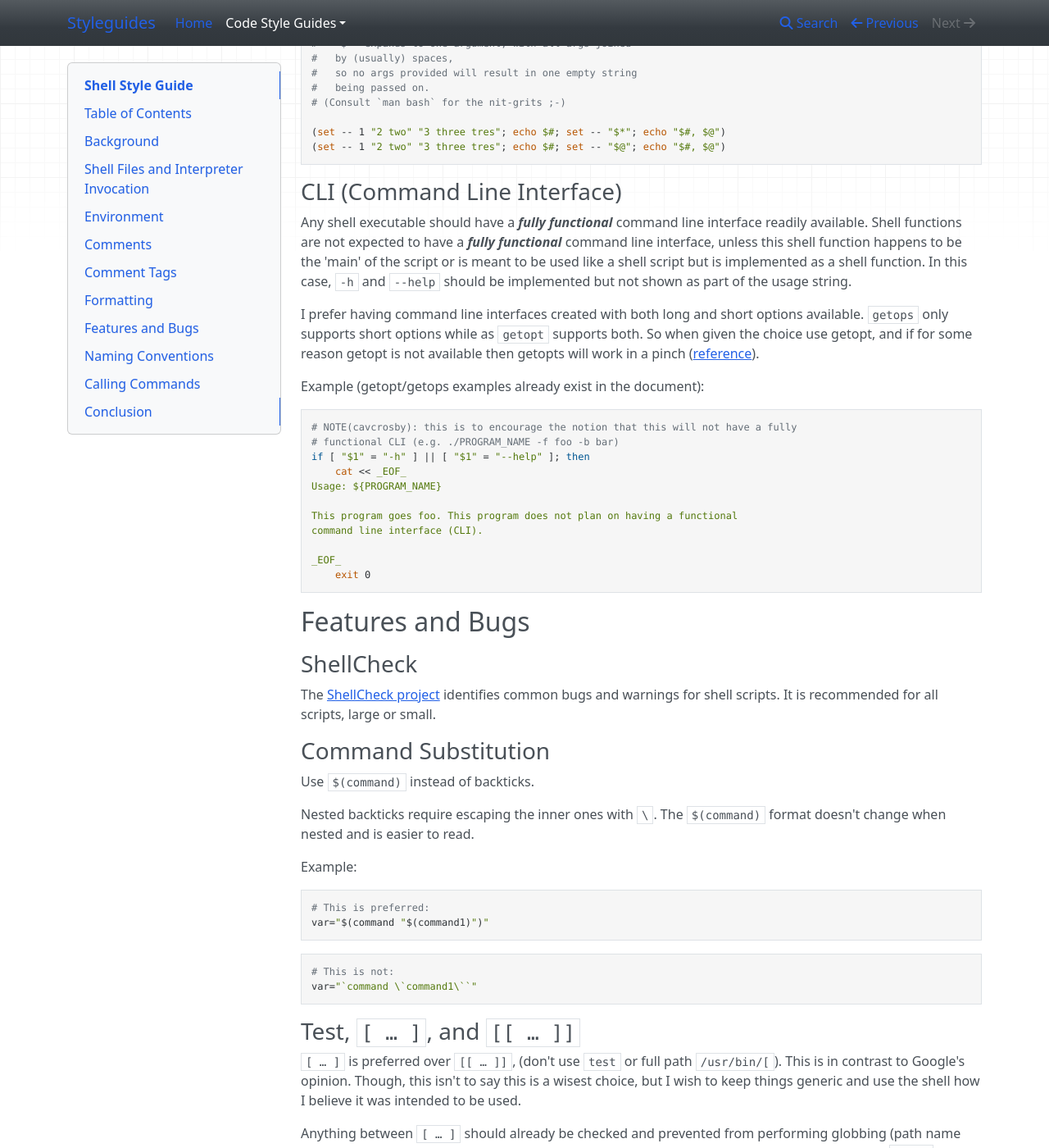
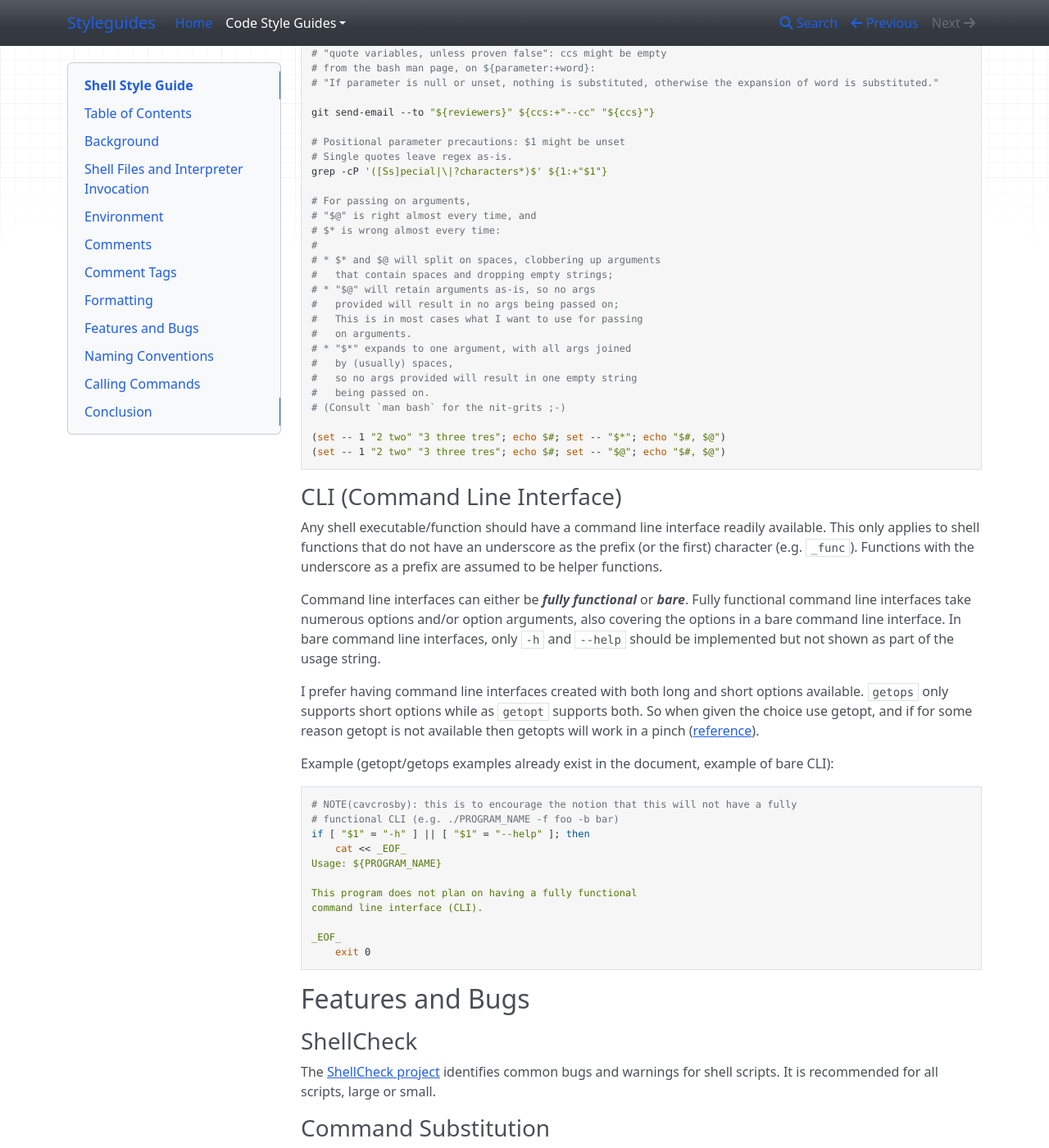
Before and after one commit to cavcrosby/styleguides, an MkDocs documentation site: the page built from docs/shellguide.md, in a window 1280 px wide and 1400 px high, scrolled down 11335 px. Shown: the whole window at 82% size. Built offline with MkDocs 1.6.1, drawn with Linux system fonts in a browser that asks for light colours; nearby versions of some CDN libraries; some of the changed text lies outside the part shown.

Commit message:
Define variables, func comments, and CLI better

````diff
--- a/docs/shellguide.md
+++ b/docs/shellguide.md
@@ -172,7 +172,16 @@
 *   Description of the function.
 *   Globals: List of global variables used and/or modified. (default if not listed, **None**)
 *   Arguments: Arguments taken. (default if not listed, **None**)
+    *   Arguments in this case are the **operands** to the command. Option arguments
+        should already been in the ***`usage`*** string. So do not document the option
+        and (if applicable) the option argument in the function comment.
+    *   Going based off of the POSIX Standard's 'Utility Conventions' for the word
+        [operand](https://pubs.opengroup.org/onlinepubs/9699919799/basedefs/V1_chap12.html).
 *   Outputs: Output to STDOUT or STDERR. (default if not listed, **None**)
+    *   Judiciously write about the output expected. Aka, typical Unix commands
+        can mostly be assumed to generate some form of output to stdout/stderr.
+    *   Despite the arguments not including any mention of the CLI, do make a mention
+        here if either a bare/fully functional CLI will be any part of stdout.
 *   Returns: Returned values other than the exit/return code of commands.
     *   Even if there is a slight chance that a command might return the exit
         code of a hardcoded exit code, I can assume it should mostly be the hardcoded
@@ -206,12 +215,15 @@
 }
 
 #######################################
-# Gets a file based on the url.
+# Gets a file based on the url, also outputs
+# name of the current user using the shell
+# session.
 # Globals:
 #   PROGRAM_NAME
 # Outputs:
-#   - Command errors to stderr (e.g. wget "$1")
-#   - Custom errors to stderr (e.g. echo "${PROGRAM_NAME}:...")
+#   - Writes name of the current user to stdout
+#   - Writes wget not being found in the PATH to stderr (Custom messages to stdout/stderr)
+#   - "wget" command output to stdout/stderr (Command messages to stdout/stderr)
 # Returns:
 #   - 0: success
 #   - 1: wget is not in the path
@@ -228,9 +241,9 @@
 # Removes a file, echos a file, and creates
 # numerous files.
 # Arguments:
-#   $1: A file path to delete.
-#   $2: A file path to echo.
-#   $n: File names to create.
+#   $1: A file path to delete
+#   $2: A file path to echo
+#   $n: File names to create
 #######################################
 do_things() {
     rm "$1"; shift
@@ -680,12 +699,16 @@
 
 ### CLI (Command Line Interface)
 
-Any shell executable should have a ***fully functional*** command line interface
-readily available. Shell functions are not expected to have a ***fully functional***
-command line interface, unless this shell function happens to be the
-'main' of the script or is meant to be used like a shell script but is
-implemented as a shell function. In this case, `-h` and `--help` should be
-implemented but not shown as part of the usage string.
+Any shell executable/function should have a command line interface
+readily available. This only applies to shell functions that do not have
+an underscore as the prefix (or the first) character (e.g. `_func`). Functions with the
+underscore as a prefix are assumed to be helper functions.
+
+Command line interfaces can either be ***fully functional*** or ***bare***.
+Fully functional command line interfaces take numerous options and/or option
+arguments, also covering the options in a bare command line interface. In
+bare command line interfaces, only `-h` and `--help` should be implemented
+but not shown as part of the usage string.
 
 I prefer having command line interfaces created with both long and
 short options available. `getops` only supports short options while as
@@ -693,7 +716,7 @@
 some reason getopt is not available then getopts will work in a pinch
 ([reference](https://stackoverflow.com/questions/402377/using-getopts-to-process-long-and-short-command-line-options)).
 
-Example (getopt/getops examples already exist in the document):
+Example (getopt/getops examples already exist in the document, example of bare CLI):
 
 ```bash
 # NOTE(cavcrosby): this is to encourage the notion that this will not have a fully
@@ -702,7 +725,7 @@
     cat << _EOF_
 Usage: ${PROGRAM_NAME}
 
-This program goes foo. This program does not plan on having a functional
+This program does not plan on having a fully functional
 command line interface (CLI).
 
 _EOF_
@@ -1168,6 +1191,26 @@
 
 ### Variable Names
 
+A lot of variables I use are to denote file/directory names. So it can
+be assumed that variables denoting a dir or file in its name will be the
+actual name of the dir or file.
+
+Anything else can also be assumed to be the name of some 'object' (OOP is not
+a feature in POSIX shell). Any other characteristic that a variable is
+trying to convey should have that appended to its name.
+
+```bash
+#   SHELL_PROVISIONERS_CONFIG_FILE          (from .env)
+#   PROJECT_SCRIPTS_DIR_PATH                (from .env)
+#   PACKER_EXE_PATH                         (from .env)
+#   ISO_IMAGES_PATH                         (from .env)
+#   PACKER_HTTP_DIR                         (from .env)
+#   PACKER_HTTP_DIR_MODE                    (from .env)
+#   PACKER_SHELL_PROVISIONERS_DIR           (from .env)
+#   SHELL_PREPROCESSOR                      (from Jenkins parameters)
+#   BUILD_TYPE                              (from Jenkins parameters)
+```
+
 As for function names.
 
 Variables names for loops should be similarly named for any variable
````
Also changed, not shown: other parts of docs/shellguide.md (+12 -5 lines).
